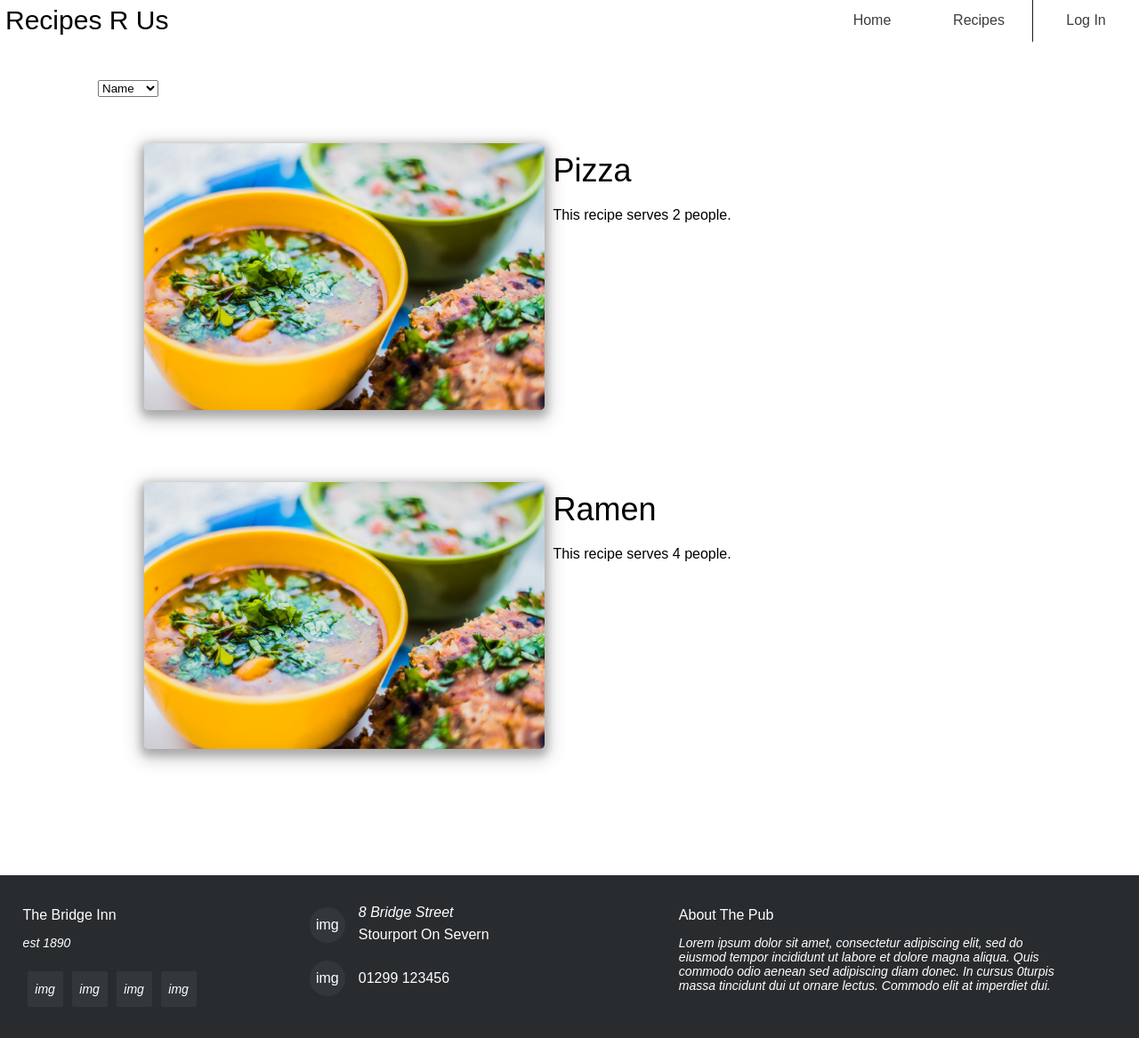
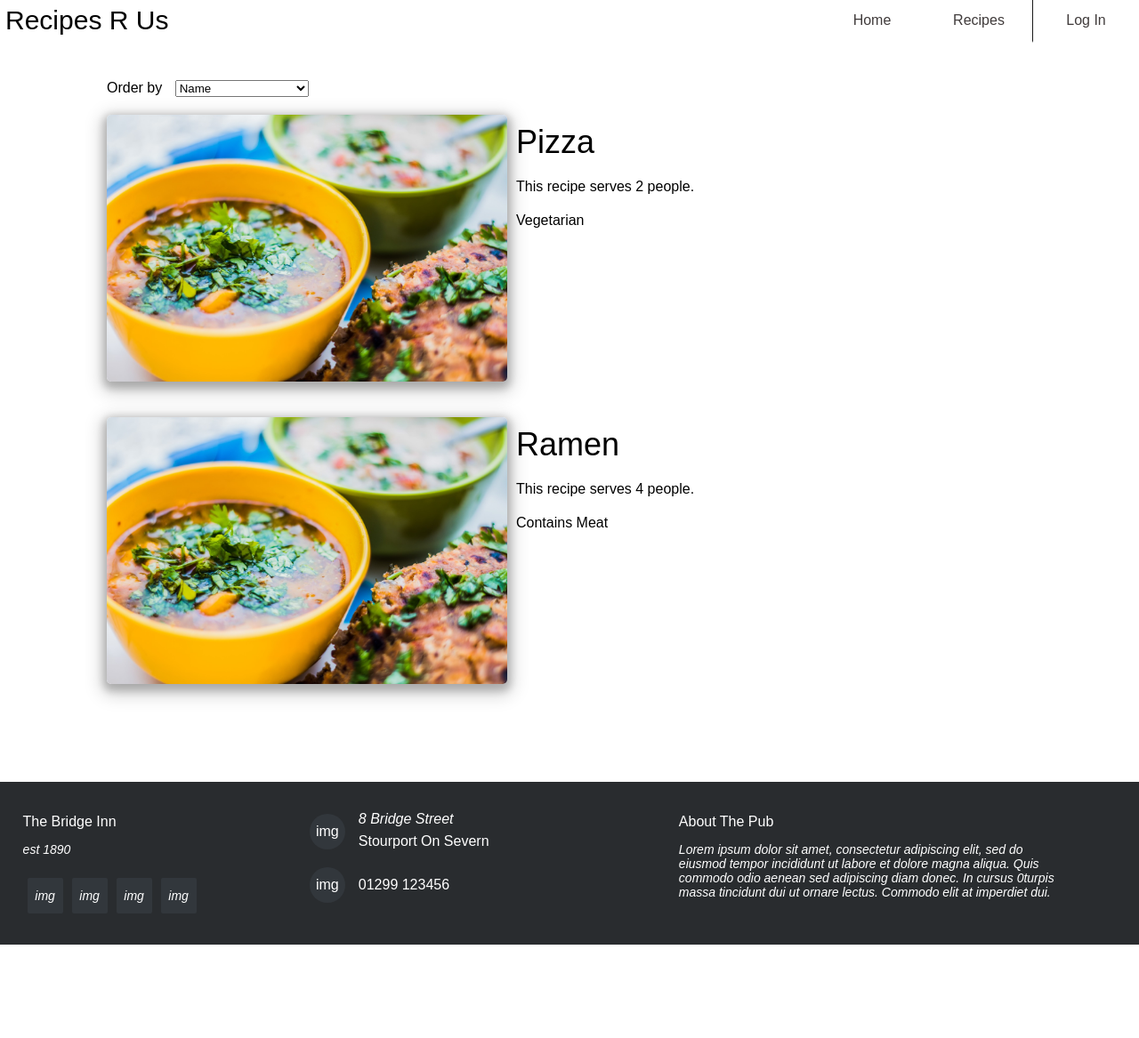
Before and after one commit to kylecandlin/Year3Web, a PHP site: page /recipe.php in a window 1280 px wide. Shown: the whole page at 89% size. After the commit the page ends 1062 px from the top, so only its background shows below. Run offline with PHP 8.4, Linux system fonts and the light colour scheme; data comes from the database, SQL or seed files in the repository.

Commit message:
Show single recipe
- Added functionality to show single recipe when clicked from the list.

```diff
--- a/CSS/recipe.css
+++ b/CSS/recipe.css
@@ -13,23 +13,15 @@
   float: left;
 }
 
-.clickable {
-  text-decoration: none;
-  color: black;
-  margin: 2%;
-  display: block;
+.info-container {
+  display: inline-block;
+  width: 100%;
+  margin: 10px 0;
+  text-align: left;
 }
 
-.clickable:hover {
-  box-shadow: 0 4px 8px 4px rgba(0, 0, 0, 0.2), 0 6px 20px 6px rgba(0, 0, 0, 0.18);
-  cursor: pointer;
-}
-
-.info-container {
-  display: inline-block;
-  width: 92%;
-  padding: 2%;
-  text-align: left;
+.info-container:hover {
+  background: rgba(0, 0, 0, 0.04);
 }
 
 .info-container-image {
@@ -53,6 +45,17 @@
   margin: 20px;
 }
 
+#orderBy {
+  margin: 0 0 0 10px;
+  width: 150px;
+}
+
+#filter-title {
+  display: inline;
+  width: 100px;
+  margin: auto 0 auto 10px;
+}
+
 @media only screen and (max-width: 1200px) and (min-width: 851px) {
   .info-container-image {
     width: 300px;
--- a/Includes/Classes.php
+++ b/Includes/Classes.php
@@ -95,28 +95,50 @@
     }
 
     function showAll($orderBy){
-      $sql = "SELECT * FROM recipe ORDER BY $orderBy ASC";
+      $sql = "SELECT recipe.RecipeID, recipe.Name as rName, recipe.Serving, recipe.FoodTypeID, foodtype.Name as ftName
+              FROM recipe
+              INNER JOIN FoodType USING(FoodTypeID)
+              ORDER BY recipe.$orderBy ASC";
       $stmt = $this->pdo->prepare($sql);
 
       $stmt->execute();
 
       while($row = $stmt->fetch(PDO::FETCH_ASSOC)){
-        echo "<a id=".$row['RecipeID']." class='clickable'>";
-        echo "<section class='info-container'>";
+        echo "<section id=".$row['RecipeID']." class='info-container'>";
         echo "<img src='CSS/Images/ramen.jpg' class='info-container-image' />";
-        echo "<h1 class='info-container-header'>".$row['Name']."</h1>";
-        echo "<p class='info-container-text'>This recipe serves ".$row['Serving']." people. </p></section></a>";
+        echo "<h1 class='info-container-header'>".$row['rName']."</h1>";
+        echo "<p class='info-container-text'>This recipe serves ".$row['Serving']." people. </p>";
+        echo "<p class='info-container-text'>".$row['ftName']."</p></section>";
       }
     }
 
+    // Outputs all details for a single recipe
     function showSingle($ID){
-      $sql = "SELECT * FROM recipe WHERE ID = $ID";
+
+      // prepare SQL to join tables and retrieve recipe
+      $sql = "SELECT recipe.Name as rName, recipe.Serving, ingredient.Name as iName, foodtype.Name as ftName, instruction.Details as iDetails
+              FROM recipe
+              INNER JOIN ingredient USING(IngredientID)
+              INNER JOIN foodtype USING(FoodTypeID)
+              INNER JOIN instructionList USING(InstructionListID)
+              INNER JOIN instruction USING(InstructionID)
+              WHERE RecipeID = $ID";
       $stmt = $this->pdo->prepare($sql);
 
       $stmt->execute();
 
       $recipe = $stmt->fetch(PDO::FETCH_ASSOC);
-      echo "<h1>".$recipe['Name']."</h1>";
+
+      // Output details from
+      echo "<h1>".$recipe['rName']."</h1>";
+      echo "<h1>".$recipe['Serving']."</h1>";
+      echo "<h1>".$recipe['ftName']."</h1>";
+
+      // Amend DB to include link table and do below \/
+      echo "<h1>".$recipe['iName']."</h1>";
+
+      // Put in while loop and table to show multiple table rows
+      echo "<h1>".$recipe['iDetails']."</h1>";
     }
   }
 ?>
--- a/Includes/recipe.js
+++ b/Includes/recipe.js
@@ -12,21 +12,6 @@
     showAll(orderBy);
   });
 
-  $(".clickable").click(function(){
-    $("#list").hide();
-    $("#single").show();
-  //   var ID = $(this).attr("ID");
-  //
-  //   $.ajax({
-  //     url: "Includes/Classes.php",
-  //     type: "POST",
-  //     data: {"callShowSingle": ID},
-  //     success: function(response){
-  //       $("#single").append(response);
-  //     }
-  //   })
-  });
-
   // Function that displays recipe list using AJAX call
   function showAll(orderBy){
     $(".clickable").remove();
@@ -38,6 +23,27 @@
       data: {"callShowAll": orderBy},
       success: function(response){
         $("#list").append(response);
+
+        // If recipe is clicked
+        $(".info-container").on("click", function(){
+          // Get ID of clicked element
+          var ID = $(this).attr("ID");
+          console.log(ID);
+
+          // Hide list of recipes and show new element
+          $("#list").hide();
+          $("#single").show();
+
+          // Show recipe that is clicked
+          $.ajax({
+            url: "Includes/Classes.php",
+            type: "POST",
+            data: {"callShowSingle": ID},
+            success: function(response){
+              $("#single").append(response);
+            }
+          });
+        });
       }
     });
   }
--- a/recipe.php
+++ b/recipe.php
@@ -23,6 +23,7 @@
     </section>
     <section class="content">
       <section id="list">
+        <p id="filter-title">Order by</p>
         <select id="orderBy">
           <option selected="selected">Name</option>
           <option>Serving</option>
@@ -30,7 +31,6 @@
         </select>
       </section>
       <section id="single">
-
       </section>
     </section>
     <section class="page-footer">
```
Also changed, not shown: validation.js (deleted, +0 -40 lines).
